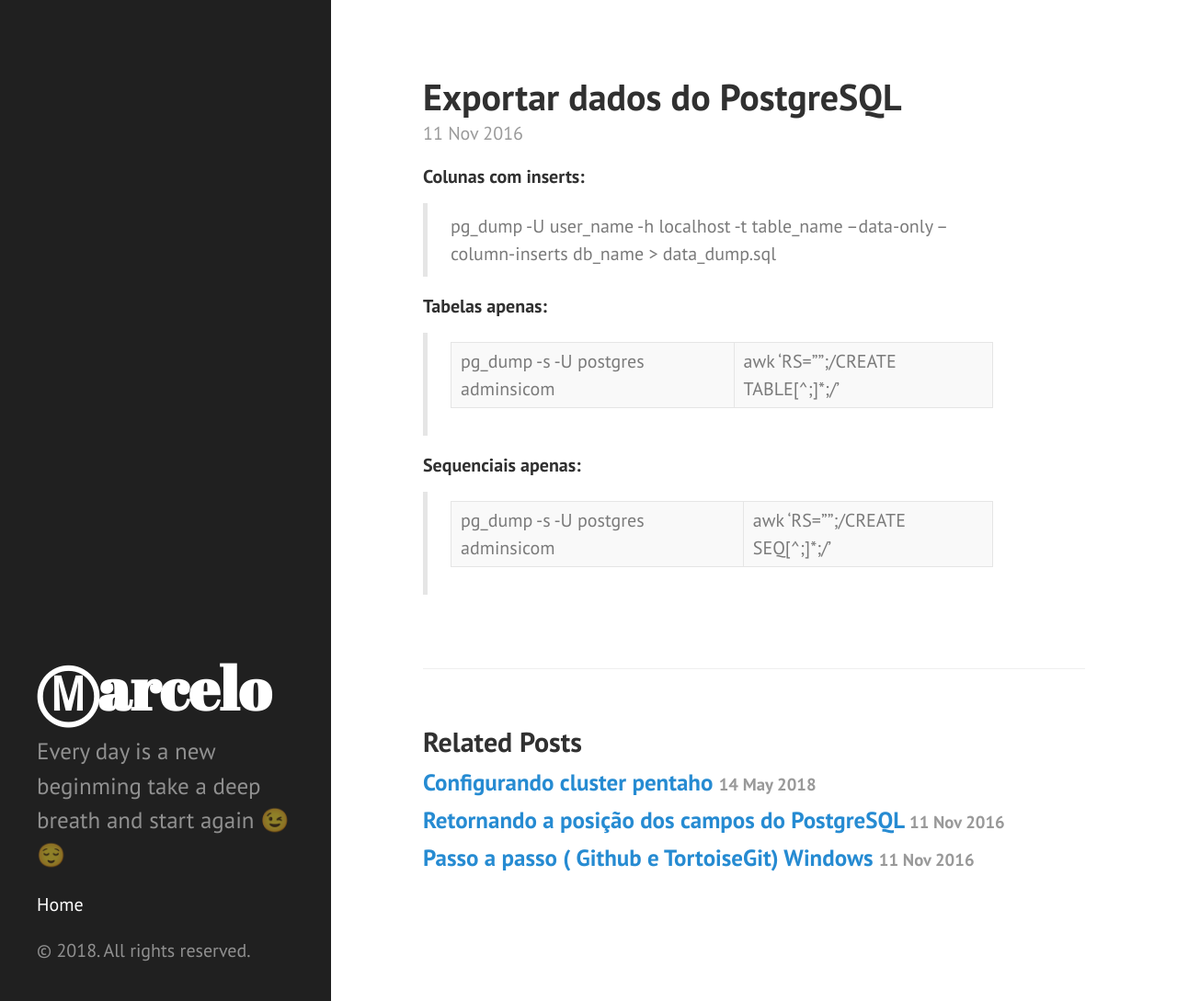
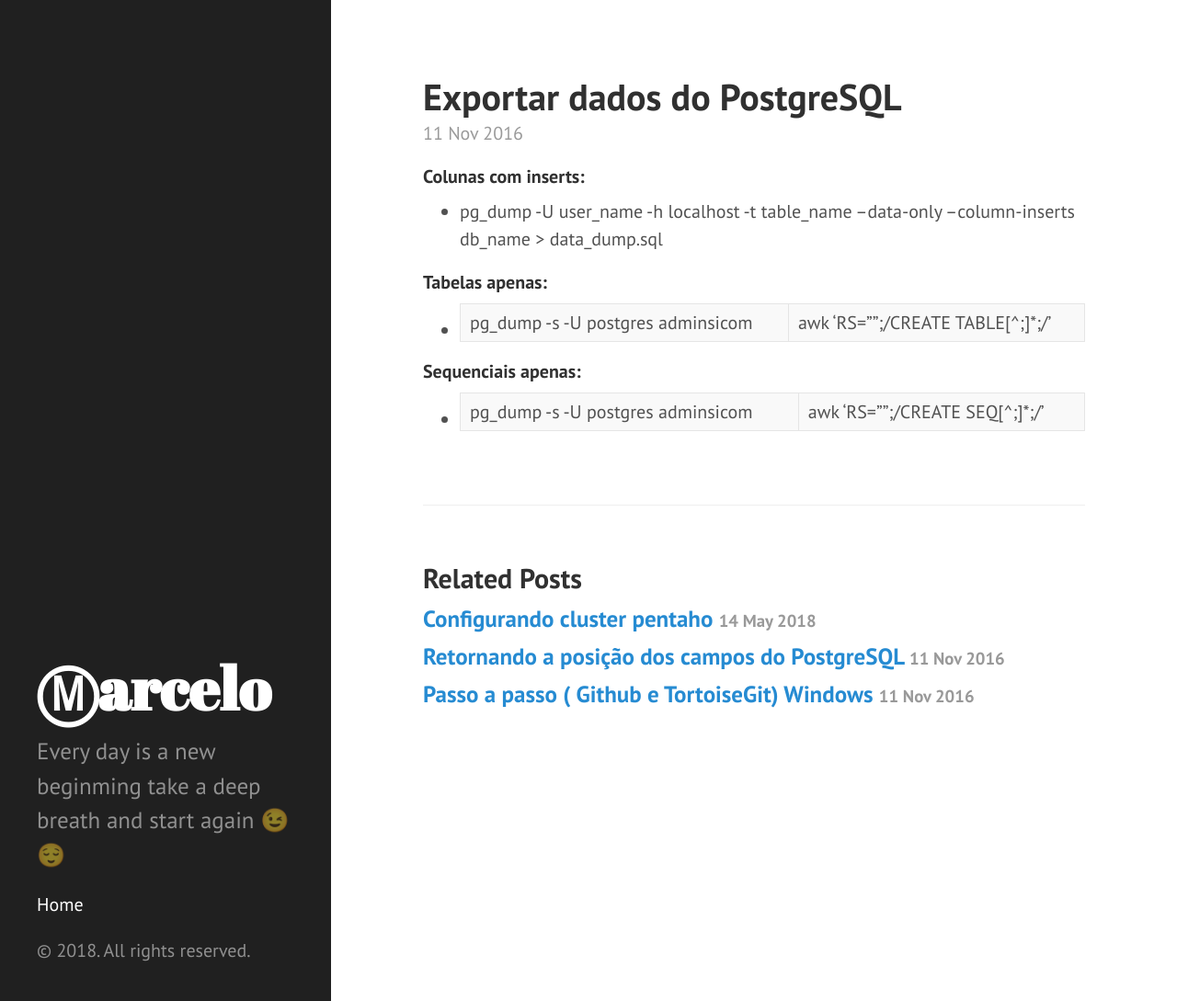
Before and after one commit to MarceloH/MarceloH.github.io, a Jekyll site: the page built from _posts/2016-11-11-exportar-dados-do-postgresql.markdown, in a window 1280 px wide and 1089 px high. Shown: the whole window at 92% size. Built offline with Jekyll 4.4.1, drawn with Linux system fonts in a browser that asks for light colours.

```diff
--- a/_posts/2016-11-11-exportar-dados-do-postgresql.markdown
+++ b/_posts/2016-11-11-exportar-dados-do-postgresql.markdown
@@ -7,12 +7,12 @@ categories: [PostgreSQL]
 ---
 #### Colunas com inserts:
 
-> pg_dump -U user_name -h localhost -t table_name --data-only --column-inserts        db_name > data_dump.sql
+* pg_dump -U user_name -h localhost -t table_name --data-only --column-inserts        db_name > data_dump.sql
 
 #### Tabelas apenas:
 
-> pg_dump -s -U postgres adminsicom  | awk 'RS="";/CREATE TABLE[^;]*;/'
+* pg_dump -s -U postgres adminsicom  | awk 'RS="";/CREATE TABLE[^;]*;/'
 
 #### Sequenciais apenas:
 
->pg_dump -s -U postgres adminsicom  | awk 'RS="";/CREATE SEQ[^;]*;/'
+* pg_dump -s -U postgres adminsicom  | awk 'RS="";/CREATE SEQ[^;]*;/'
```
